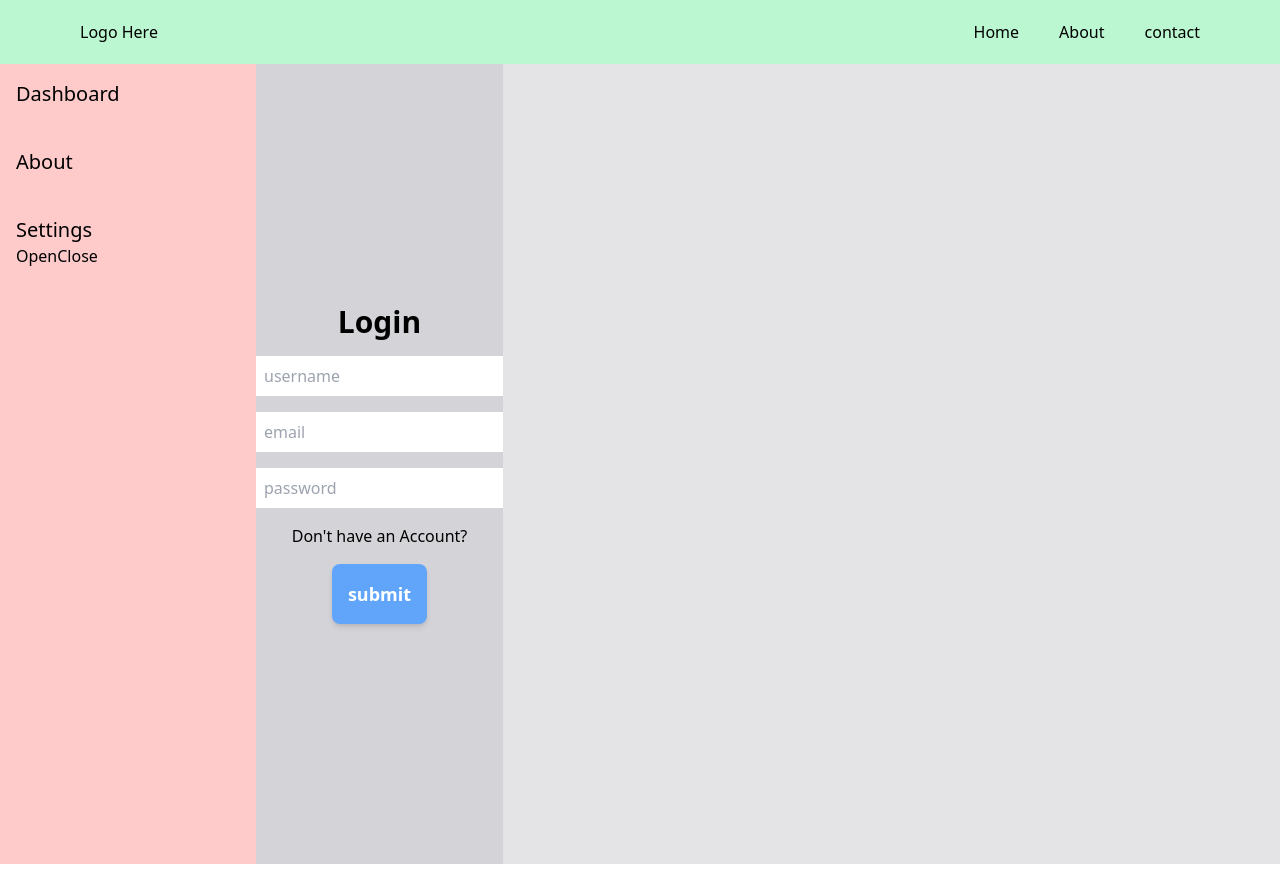
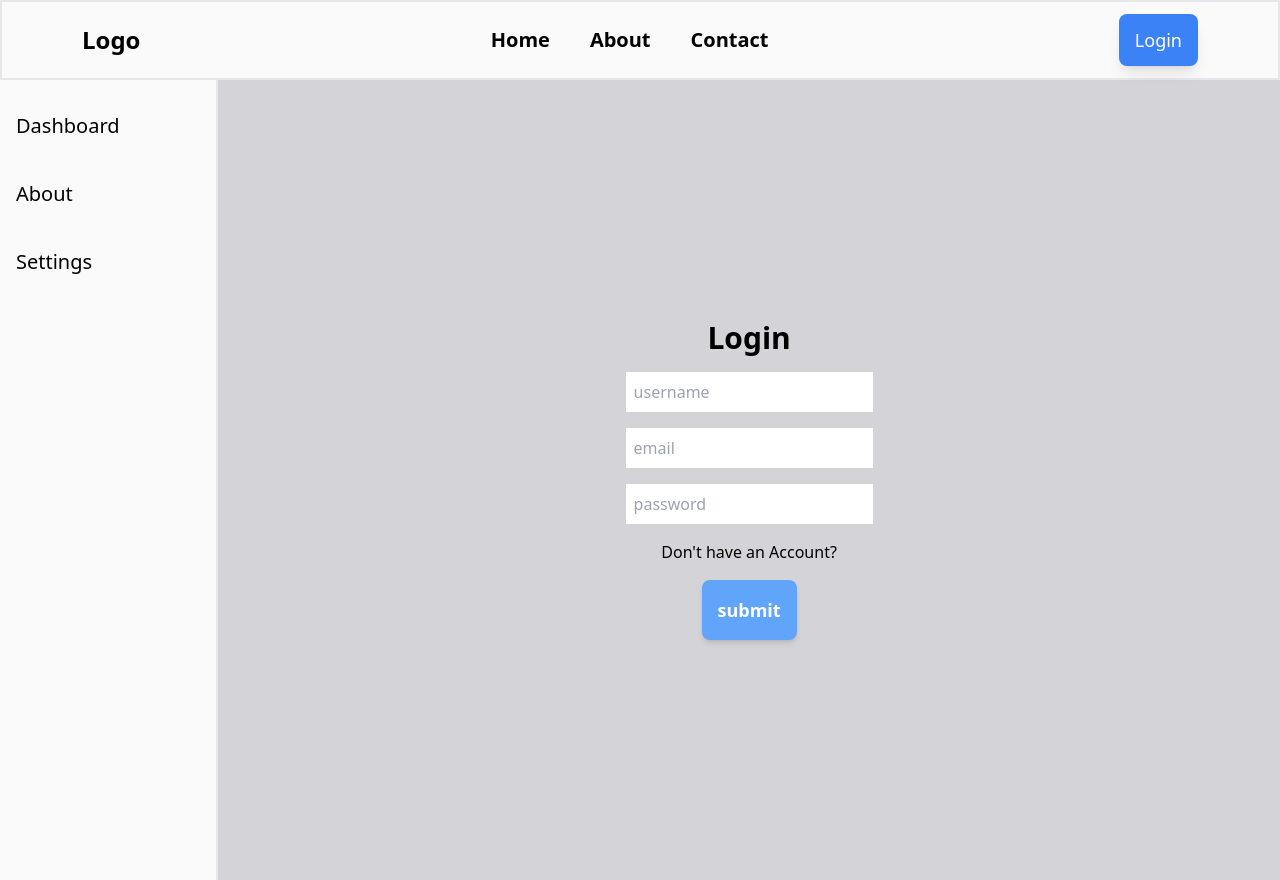
Before and after one commit to roebienbien/rest-mongodb, a React (Vite) app in the folder client/: page / in a window 1280 px wide. Built offline with nearby package versions, Linux system fonts and the light colour scheme; no server answers.

Commit message:
chore: pre push to prod

```diff
--- a/client/src/App.tsx
+++ b/client/src/App.tsx
@@ -9,8 +9,8 @@ import UpdateUser from './pages/UpdateUser';
 
 function App() {
   return (
-    <Layout>
-      <BrowserRouter>
+    <BrowserRouter>
+      <Layout>
         <Routes>
           <Route path='*' element={<NotFound />} />
           <Route path='/' element={<Login />} />
@@ -18,8 +18,8 @@ function App() {
           <Route path='/register' element={<Register />} />
           <Route path='/update' element={<UpdateUser />} />
         </Routes>
-      </BrowserRouter>
-    </Layout>
+      </Layout>
+    </BrowserRouter>
   );
 }
 
--- a/client/src/components/Layout.tsx
+++ b/client/src/components/Layout.tsx
@@ -5,7 +5,7 @@ import { Navbar } from './Navbar';
 export default function Layout({ children }: { children: React.ReactNode }) {
   console.log('hello');
   return (
-    <div className='bg-zinc-200 flex flex-col min-h-screen relative'>
+    <div className='bg-zinc-50 flex flex-col min-h-screen relative'>
       {/* navbar here */}
       <Navbar />
       <div className='flex'>
--- a/client/src/components/Navbar.tsx
+++ b/client/src/components/Navbar.tsx
@@ -1,30 +1,37 @@
+// import { Link } from 'react-router-dom';
+
+import { Link } from 'react-router-dom';
+
 export const Navbar = () => {
   const NavLinks = [
     {
       title: 'Home',
-      to: '/home',
+      src: '/home',
     },
     {
       title: 'About',
-      to: '/about',
+      src: '/about',
     },
     {
-      title: 'contact',
-      to: '/home',
+      title: 'Contact',
+      src: '/home',
     },
   ];
 
   return (
-    <div className='sticky bg-green-200 h-16  px-20 top-0 z-50 '>
+    <div className='sticky border-2  h-20 px-20 top-0 z-50 '>
       <div className='flex justify-between h-full items-center '>
-        <h3>Logo Here</h3>
+        <h3 className='font-bold text-2xl cursor-pointer'>Logo </h3>
         <ul className='space-x-10 flex'>
           {NavLinks.map((link, index) => (
-            <li key={index} className=''>
-              {link.title}
+            <li key={index}>
+              <Link to={link.src} className='text-xl font-semibold'>
+                {link.title}
+              </Link>
             </li>
           ))}
         </ul>
+        <button className='bg-blue-500 px-4 py-3 text-lg text-white rounded-lg shadow-lg'>Login</button>
       </div>
     </div>
   );
--- a/client/src/components/Sidebar.tsx
+++ b/client/src/components/Sidebar.tsx
@@ -1,18 +1,19 @@
 import { useState } from 'react';
+import { Link } from 'react-router-dom';
 
 export default function Sidebar() {
   const NavLinks = [
     {
       title: 'Dashboard',
-      to: '/dashboard',
+      to: '/userDashboard',
     },
     {
       title: 'About',
-      to: '/home',
+      to: '/',
     },
     {
       title: 'Settings',
-      to: '/home',
+      to: '/',
     },
   ];
 
@@ -20,18 +21,18 @@ export default function Sidebar() {
 
   const handleOpen = () => setIsOpen((prevState) => !prevState);
   return (
-    // <div className={`p-4 bg-red-200 w-64`}>
-    <div className={`${isOpen ? 'w-64' : 'w-12'} p-4 bg-red-200`}>
+    <div className={`${isOpen ? 'w-64' : 'w-12'} p-4  border-r-2   `}>
       <div>
-        <ul className='space-y-10'>
+        {/* <button onClick={handleOpen} className='text-2xl'>
+          Open
+        </button> */}
+        <ul className='space-y-10 mt-4'>
           {NavLinks.map((link, index) => (
             <li key={index} className='text-xl'>
-              {link.title}
+              <Link to={link.to}>{link.title}</Link>
             </li>
           ))}
         </ul>
-        {/* <button onClick={() => setIsOpen((prevState) => !prevState)}>OpenClose</button> */}
-        <button onClick={handleOpen}>OpenClose</button>
       </div>
     </div>
   );
--- a/client/src/pages/Login.tsx
+++ b/client/src/pages/Login.tsx
@@ -33,7 +33,7 @@ export default function Login() {
   };
 
   return (
-    <div className='h-screen flex items-center justify-center'>
+    <div className='h-screen w-full flex items-center justify-center'>
       <form
         onSubmit={handleSubmit(onSubmit)}
         className='flex flex-col justify-center w-full items-center  gap-4 h-screen  bg-zinc-300  '>
--- a/client/src/pages/UserDashboard.tsx
+++ b/client/src/pages/UserDashboard.tsx
@@ -40,7 +40,6 @@ export default function userDashboard() {
 
     fetchAllUsers();
   }, [page]);
-  // }, [page, users]);
 
   const previousPage = () => {
     setPage((prevPage) => prevPage - 1);
@@ -63,15 +62,11 @@ export default function userDashboard() {
   //   users ? () : ()
 
   return (
-    <div className='min-h-screen w-full px-10  bg-blue-100'>
+    <div className='min-h-screen w-full px-10 '>
       <div className='flex justify-between py-4'>
         <h2 className='font-bold text-4xl'>{`Users Dashboard ${page + 1}`}</h2>
-        <button onClick={() => setUsers(users)}>refresh</button>
-        <Link to='/' className='bg-blue-500 p-2 text-white rounded-lg shadow-lg'>
-          Go to Login
-        </Link>
       </div>
-      <table className='w-full'>
+      <table className='w-full overflow-x-clip'>
         {/* <table> */}
         <thead>
           <tr className=''>
@@ -85,7 +80,7 @@ export default function userDashboard() {
         <tbody className=''>
           {users ? (
             users.map((user, index) => (
-              <tr key={index} className='even:bg-gray-300 text-sm'>
+              <tr key={index} className='even:bg-gray-100 text-sm'>
                 <td className='p-2'>{user._id}</td>
                 <td className=''>{user.username}</td>
                 <td className=''>{user.email}</td>
```
